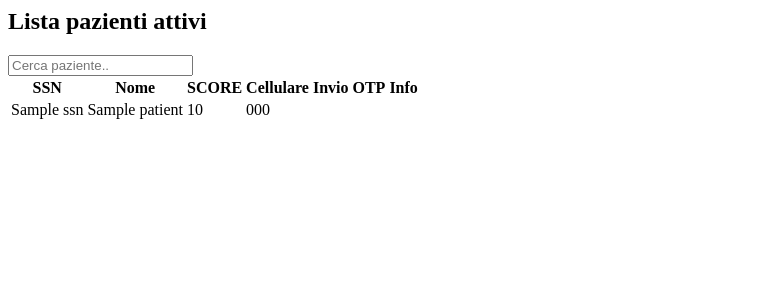
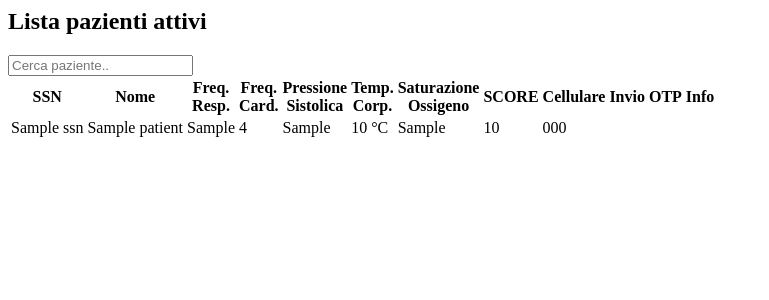
Before and after one commit to 8sam9/staysafe-med, a Django app: template templates/doctor/partials/patients_list.html in a window 1280 px wide. Shown: the top 300 px of the page, without its empty margins (0-769 px from the left). Run offline with Django 3.2, Linux system fonts and the light colour scheme; the template is opened without the code that fills it: most values are stand-ins (such as "Sample title", 1, 10 or a date in 2020); some libraries are stand-ins or nearby versions.

Commit message:
add last illness data into patients list

```diff
--- a/models/patient.py
+++ b/models/patient.py
@@ -16,6 +16,9 @@ class Patient(models.Model):
 
     def __str__(self):
         return self.ssn
+
+    def lastIllnessData(self):
+        return self.illnessdata_set.last()
 
     @property
     def patientFullName(self):
--- a/templates/doctor/partials/patients_list.html
+++ b/templates/doctor/partials/patients_list.html
@@ -8,6 +8,13 @@
         <tr>
             <th>SSN</th>
             <th>Nome</th>
+
+            <th>Freq.<br> Resp.</th>
+            <th>Freq.<br> Card.</th>
+            <th>Pressione<br> Sistolica</th>
+            <th>Temp.<br> Corp.</th>
+            <th>Saturazione<br> Ossigeno</th>
+
             <th>SCORE</th>
             <th>Cellulare</th>
             <th>Invio OTP</th>
@@ -19,6 +26,13 @@
             <tr>
                 <td>{{patient.ssn}}</td>
                 <td>{{patient.patientFullName}}</td>
+
+                <td>{{ patient.lastIllnessData.breath_frequency }}</td>
+                <td>{{ patient.lastIllnessData.heart_rate }}</td>
+                <td>{{ patient.lastIllnessData.systolic_pressure }}</td>
+                <td>{{ patient.lastIllnessData.body_temperature|floatformat }} °C</td>
+                <td>{% if patient.lastIllnessData.oxygen_saturation %}{{ patient.lastIllnessData.oxygen_saturation }}{% endif %}</td>
+
                 <td>{% if patient.illnessdata_set.last.mews_score %}{{patient.illnessdata_set.last.mews_score}}{% endif %}</td>
                 <td>{{patient.mobile_number_1}}</td>
                 <td><a href="javascript:window.location='https://wa.me/{{patient.mobile_number_1}}/?text='+encodeURIComponent(window.location.origin + '/{{patient.currentPatientOTP.otp}}/')"><i class="fab fa-whatsapp info-patient-icon"></i></a></td>
```
